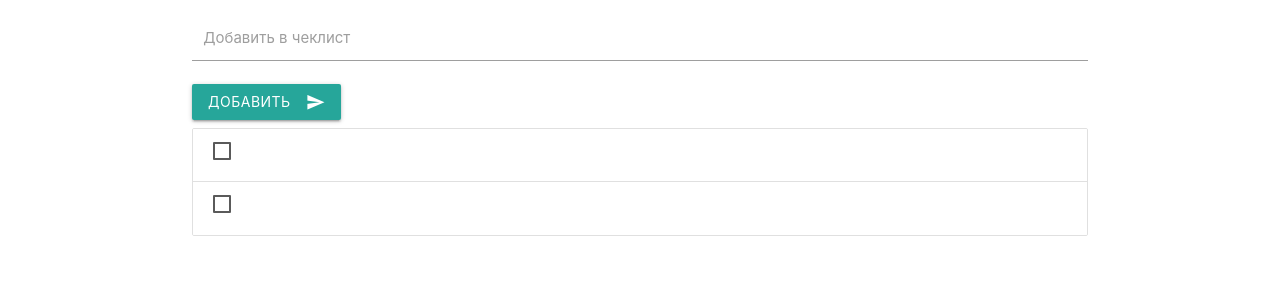
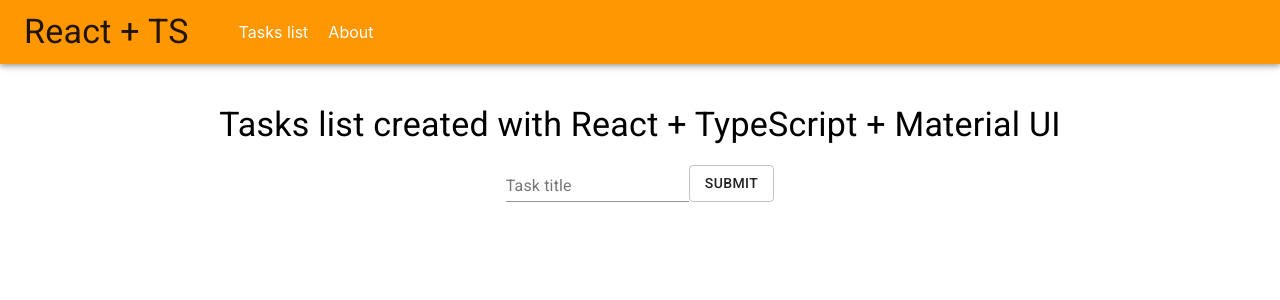
Before and after one commit to kskonovalov/Travel-checklist, a React (Create React App) app: page / in a window 1280 px wide. Shown: the top 300 px of the page. Built offline with nearby package versions, Linux system fonts and the light colour scheme.

Commit message:
UPD: using old sample

```diff
--- a/public/index.html
+++ b/public/index.html
@@ -5,6 +5,9 @@
     <link rel="icon" href="%PUBLIC_URL%/favicon.ico" />
     <meta name="viewport" content="width=device-width, initial-scale=1" />
     <meta name="theme-color" content="#000000" />
+    <link rel="stylesheet" href="https://fonts.googleapis.com/css?family=Roboto:300,400,500,700&display=swap" />
+    <link rel="stylesheet" href="https://fonts.googleapis.com/icon?family=Material+Icons" />
+
     <meta
       name="description"
       content="Web site created using create-react-app"
@@ -24,9 +27,7 @@
       work correctly both with client-side routing and a non-root public URL.
       Learn how to configure a non-root public URL by running `npm run build`.
     -->
-    <link href="https://fonts.googleapis.com/icon?family=Material+Icons"
-          rel="stylesheet">
-    <title>Traveller checklist</title>
+    <title>React App</title>
   </head>
   <body>
     <noscript>You need to enable JavaScript to run this app.</noscript>
--- a/src/App.tsx
+++ b/src/App.tsx
@@ -1,60 +1,49 @@
 import React, { useState } from 'react';
-import 'materialize-css';
-import { Collection, CollectionItem, Checkbox } from 'react-materialize';
+import Container from '@material-ui/core/Container';
+import Box from '@material-ui/core/Box';
+import Typography from '@material-ui/core/Typography';
 
-import AddTask from './components/AddTask';
-
-type Task = {
-  id: number;
-  value: string;
-  completed: boolean;
-};
+import taskInterface from './interfaces/taskInterface';
+import NavBar from './components/NavBar';
+import TodoForm from './components/TodoForm';
+import TodoList from './components/TodoList';
 
 const getRandomKey = (): string => {
-  return Math.random().toString(36).substring(7);
+  return Math.random()
+    .toString(36)
+    .substring(7);
 };
 
 const App: React.FC = () => {
-  const [tasks, setTasks] = useState<Task[]>([
-    {
-      id: 1,
-      value: 'Test task',
-      completed: false,
-    },
-    {
-      id: 2,
-      value: 'Other task',
-      completed: true,
-    },
-  ]);
+  const [tasks, setTasks] = useState<taskInterface[]>([]);
 
   const addTask = (task: string) => {
-    setTasks((prev: Task[]) => [
+    setTasks(prev => [
       ...prev,
       {
         id: getRandomKey(),
         value: task,
-        completed: false,
-      },
+        completed: false
+      }
     ]);
   };
 
   const deleteTask = (taskId: string) => {
-    setTasks((prev) =>
-      prev.filter((item: Task): boolean => {
+    setTasks(prev =>
+      prev.filter((item: taskInterface): boolean => {
         return taskId !== item.id;
       })
     );
   };
 
   const toggleTask = (taskId: string) => {
-    setTasks((prev) =>
+    setTasks(prev =>
       prev.map(
-        (item: Task): Task => {
+        (item: taskInterface): taskInterface => {
           return taskId === item.id
             ? {
                 ...item,
-                completed: !item.completed,
+                completed: !item.completed
               }
             : item;
         }
@@ -63,26 +52,24 @@ const App: React.FC = () => {
   };
 
   return (
-    <div className="container">
-      <AddTask />
-      <Collection>
-        {tasks.map((item) => {
-          return (
-            <CollectionItem key={item.id} href="">
-              <Checkbox
-                checked={item.done}
-                id={`checkbox-${item.id}`}
-                label={item.text}
-                value={item.text}
-                onChange={(e) => {
-                  console.log(e.target);
-                }}
-              />
-            </CollectionItem>
-          );
-        })}
-      </Collection>
-    </div>
+    <>
+      <NavBar />
+      <Container>
+        <Box mt={5} mb={5}>
+          <Typography variant="h4" component="h1" align="center">
+            Tasks list created with React + TypeScript + Material UI
+          </Typography>
+          <Container maxWidth="sm">
+            <Box mt={1} mb={1}>
+              <TodoForm addTask={addTask} />
+            </Box>
+            <Box mt={1} mb={1}>
+              <TodoList tasks={tasks} deleteTask={deleteTask} toggleTask={toggleTask}></TodoList>
+            </Box>
+          </Container>
+        </Box>
+      </Container>
+    </>
   );
 };
 
--- a/src/components/AddTask.tsx
+++ /dev/null
@@ -1,22 +0,0 @@
-import React from 'react';
-import { Button, Icon, TextInput } from 'react-materialize';
-
-const AddTask: React.FC = () => {
-  return (
-    <>
-      <TextInput id="TextInput-4" label="Добавить в чеклист" />
-      <Button
-        node="button"
-        waves="light"
-        onClick={(e) => {
-          e.preventDefault();
-        }}
-      >
-        Добавить
-        <Icon right>send</Icon>
-      </Button>
-    </>
-  );
-};
-
-export default AddTask;
--- /dev/null
+++ b/src/components/NavBar.tsx
@@ -0,0 +1,49 @@
+import React from 'react';
+import AppBar from '@material-ui/core/AppBar';
+import Toolbar from '@material-ui/core/Toolbar';
+import Typography from '@material-ui/core/Typography';
+import { ThemeProvider } from '@material-ui/styles';
+import styled from 'styled-components';
+
+import { theme } from '../config';
+
+const Menu = styled.ul`
+  display: flex;
+  flex-wrap: wrap;
+`;
+const MenuItem = styled.li`
+  list-style-type: none;
+  & a {
+    color: #fff;
+    text-decoration: none;
+    display: block;
+    padding: 3px 10px;
+    &:hover {
+      text-decoration: underline;
+    }
+  }
+`;
+
+const NavBar: React.FC = () => {
+  return (
+    <ThemeProvider theme={theme}>
+      <AppBar position="static">
+        <Toolbar>
+          <Typography variant="h4" component="div">
+            React + TS
+          </Typography>
+          <Menu>
+            <MenuItem>
+              <a href="/">Tasks list</a>
+            </MenuItem>
+            <MenuItem>
+              <a href="/about">About</a>
+            </MenuItem>
+          </Menu>
+        </Toolbar>
+      </AppBar>
+    </ThemeProvider>
+  );
+};
+
+export default NavBar;
--- /dev/null
+++ b/src/components/TodoForm.tsx
@@ -0,0 +1,49 @@
+import React, { useState } from 'react';
+import TextField from '@material-ui/core/TextField';
+import Button from '@material-ui/core/Button';
+import { ThemeProvider } from '@material-ui/styles';
+import styled from 'styled-components';
+
+import { theme } from '../config';
+
+const FormFieldsWrap = styled.div`
+  display: flex;
+  align-items: flex-end;
+  justify-content: center;
+`;
+
+interface TodoFormProps {
+  addTask: (task: string) => void;
+}
+
+const TodoForm: React.FC<TodoFormProps> = ({ addTask }) => {
+  const [title, setTitle] = useState<string>('');
+
+  const handleSubmit = (e: React.FormEvent<HTMLFormElement>) => {
+    e.preventDefault();
+    addTask(title);
+    setTitle('');
+  };
+
+  return (
+    <ThemeProvider theme={theme}>
+      <form onSubmit={handleSubmit}>
+        <FormFieldsWrap>
+          <TextField
+            id="title"
+            label="Task title"
+            value={title}
+            onChange={(e: React.ChangeEvent<HTMLInputElement>) => {
+              setTitle(e.target.value);
+            }}
+          />
+          <Button variant="outlined" type="submit">
+            Submit
+          </Button>
+        </FormFieldsWrap>
+      </form>
+    </ThemeProvider>
+  );
+};
+
+export default TodoForm;
--- /dev/null
+++ b/src/components/TodoList.tsx
@@ -0,0 +1,66 @@
+import React from 'react';
+import List from '@material-ui/core/List';
+import ListItem from '@material-ui/core/ListItem';
+import ListItemIcon from '@material-ui/core/ListItemIcon';
+import ListItemText from '@material-ui/core/ListItemText';
+import styled from 'styled-components';
+
+import DeleteIcon from '@material-ui/icons/Delete';
+import CheckBoxOutlineBlankIcon from '@material-ui/icons/CheckBoxOutlineBlank';
+import CheckBoxIcon from '@material-ui/icons/CheckBox';
+
+import taskInterface from '../interfaces/taskInterface';
+
+interface TodoListProps {
+  tasks: taskInterface[];
+  deleteTask: (taskId: string) => void;
+  toggleTask: (taskId: string) => void;
+}
+
+interface StyledProps {
+  completed: boolean;
+}
+
+const Task = styled(ListItem)`
+  ${(props: StyledProps) =>
+    props.completed ? 'text-decoration: line-through;' : ''}
+`;
+
+const TodoList: React.FC<TodoListProps> = ({
+  tasks,
+  deleteTask,
+  toggleTask
+}) => {
+  return (
+    <List>
+      {tasks.map(item => {
+        return (
+          <Task
+            key={item.id}
+            button
+            completed={item.completed}
+            onClick={(e: React.MouseEvent<HTMLElement>) => {
+              e.preventDefault();
+              toggleTask(item.id);
+            }}
+          >
+            <ListItemIcon>
+              {item.completed ? <CheckBoxIcon /> : <CheckBoxOutlineBlankIcon />}
+            </ListItemIcon>
+            <ListItemText primary={item.value} />
+            <ListItemIcon
+              onClick={(e: React.MouseEvent<HTMLElement>) => {
+                e.preventDefault();
+                deleteTask(item.id);
+              }}
+            >
+              <DeleteIcon />
+            </ListItemIcon>
+          </Task>
+        );
+      })}
+    </List>
+  );
+};
+
+export default TodoList;
--- /dev/null
+++ b/src/config.js
@@ -0,0 +1,11 @@
+import orange from '@material-ui/core/colors/orange';
+import { createMuiTheme } from '@material-ui/core/styles';
+
+const theme = createMuiTheme({
+  palette: {
+    primary: orange,
+    secondary: orange
+  }
+});
+
+export { theme };
--- a/src/index.tsx
+++ b/src/index.tsx
@@ -1,17 +1,11 @@
 import React from 'react';
 import ReactDOM from 'react-dom';
-import 'materialize-css/dist/css/materialize.min.css';
 
 import './index.css';
 import App from './App';
 import * as serviceWorker from './serviceWorker';
 
-ReactDOM.render(
-  <React.StrictMode>
-    <App />
-  </React.StrictMode>,
-  document.getElementById('root')
-);
+ReactDOM.render(<App />, document.getElementById('root'));
 
 // If you want your app to work offline and load faster, you can change
 // unregister() to register() below. Note this comes with some pitfalls.
--- /dev/null
+++ b/src/interfaces/taskInterface.ts
@@ -0,0 +1,7 @@
+interface taskInterface {
+  id: string;
+  value: string;
+  completed: boolean;
+}
+
+export default taskInterface;
```
Also changed, not shown: package.json (+24 -21 lines), 2 other files (tests, documents, lock files or other folders).
